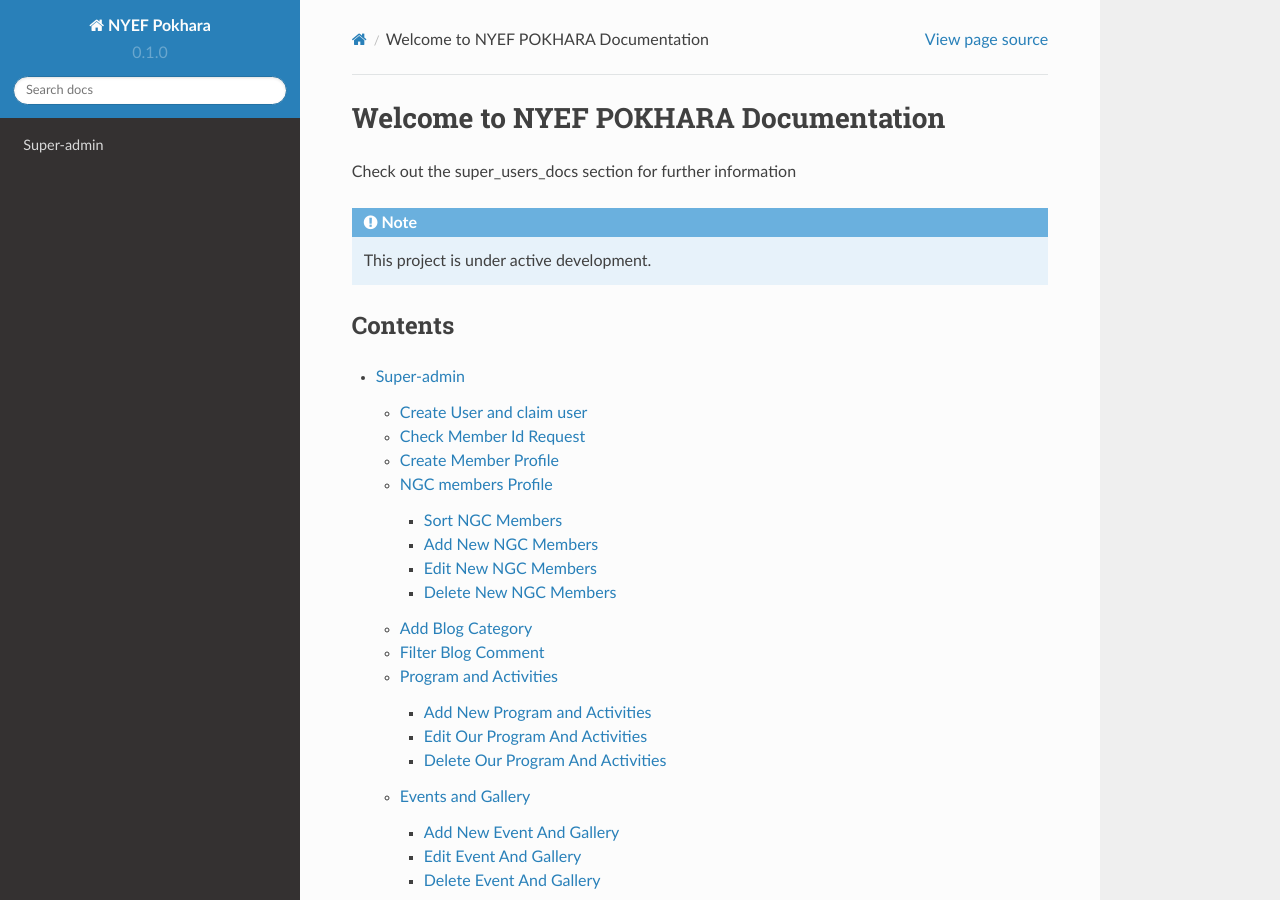
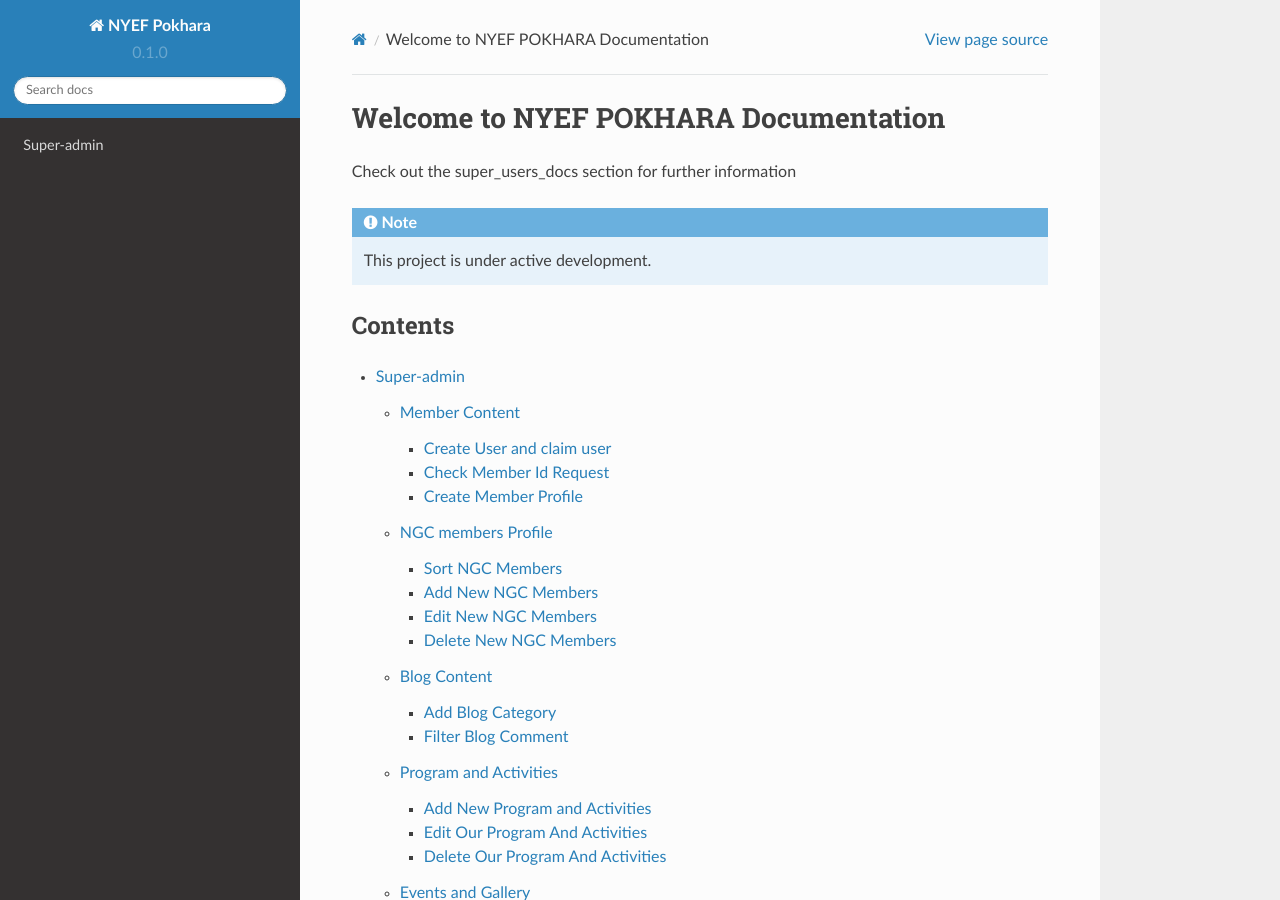
Before and after one commit to Krishesh/nyefpokharadocs, a Sphinx documentation site: the page built from docs/source/index.rst, in a window 1280 px wide and 900 px high. Built offline with Sphinx 7.4.7 and the Read the Docs theme 2.0.0, drawn with Linux system fonts in a browser that asks for light colours.

Commit message:
Update superadmin.rst

```diff
--- a/docs/source/superadmin.rst
+++ b/docs/source/superadmin.rst
@@ -1,10 +1,19 @@
 Super-admin
 ===========
+
+
+
+.. _super_users_docs:
+
+
+Member Content
+--------------------------
+
 
 .. _create_user:
 
 Create User and claim user
---------------------------
+^^^^^^^^^^^^^^^^^^^^^^^^^^^
 
 To create user there you should be super admin first
 
@@ -16,7 +25,7 @@ To create user there you should be super admin first
     :alt: Login page
     :target: https://www.nyefpokhara.org/admin
     :scale: 100%
-    :align: center
+
 
 
 2. go to `Create User`_
@@ -25,7 +34,7 @@ To create user there you should be super admin first
     :alt: Create User
     :target: https://www.nyefpokhara.org/admin/auth/user/add/
     :scale: 100%
-    :align: center
+
 
 
 3. Fill the Form (username/email and password) and save the user
@@ -57,7 +66,7 @@ To create user there you should be super admin first
 
 
 Check Member Id Request
------------------------
+^^^^^^^^^^^^^^^^^^^^^^^^^^^
 
 1. Go to `Member request`_
 
@@ -73,7 +82,7 @@ Check Member Id Request
 2. change the status and follow the  :ref:`create_user`
 
 Create Member Profile
------------------------
+^^^^^^^^^^^^^^^^^^^^^^^^^^^
 
 1 GO to  `Member List`_ and ADD MEMBER `Add Member`_
 
@@ -135,8 +144,11 @@ Delete New NGC Members
 2. Delete the member and arrange the NGC  member Sort Order
 
 
+Blog Content
+------------
+
 Add Blog Category
------------------
+^^^^^^^^^^^^^^^^^^
 
 
 1. go to `Add Blog Category`_
@@ -145,8 +157,9 @@ Add Blog Category
 
 3. Enter Title and set Visibility and Save it
 
+
 Filter Blog Comment
--------------------
+^^^^^^^^^^^^^^^^^^^^
 
 
 1. go to `Filter Blog Comment`_
```
